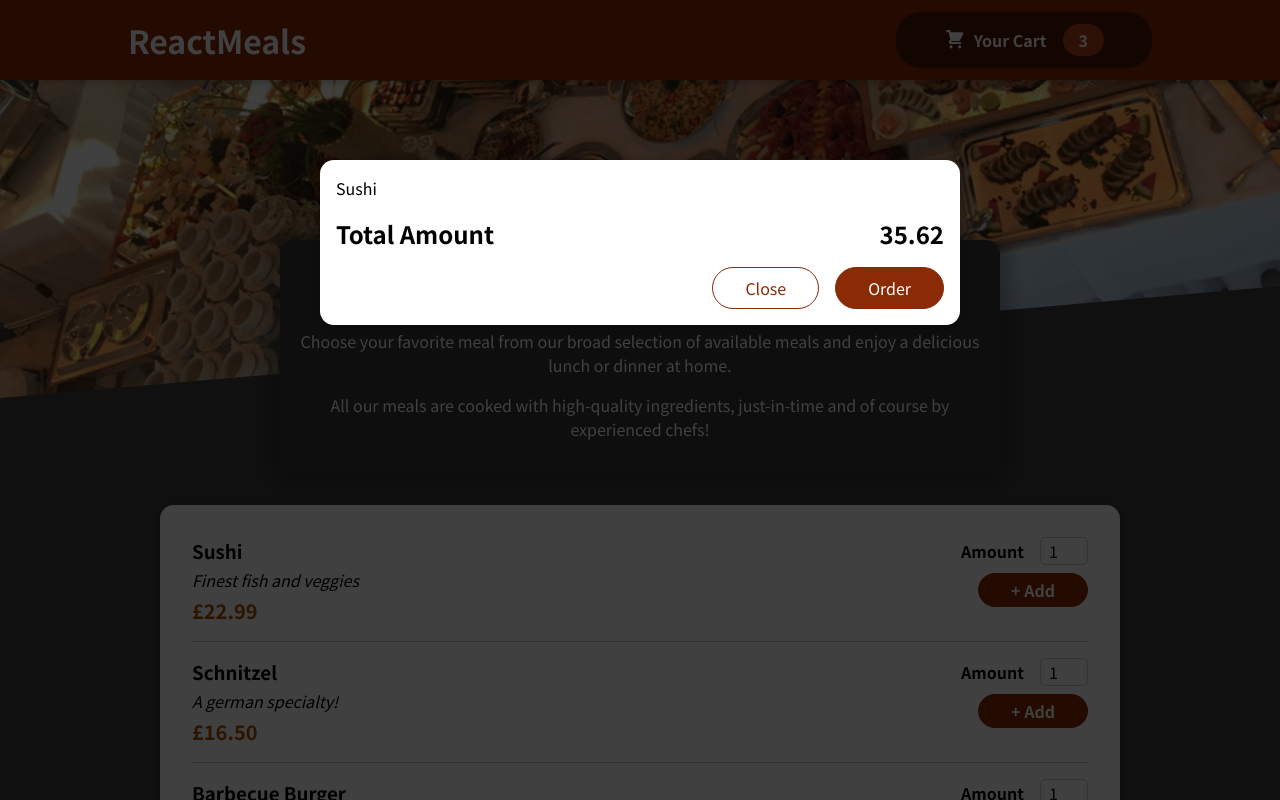
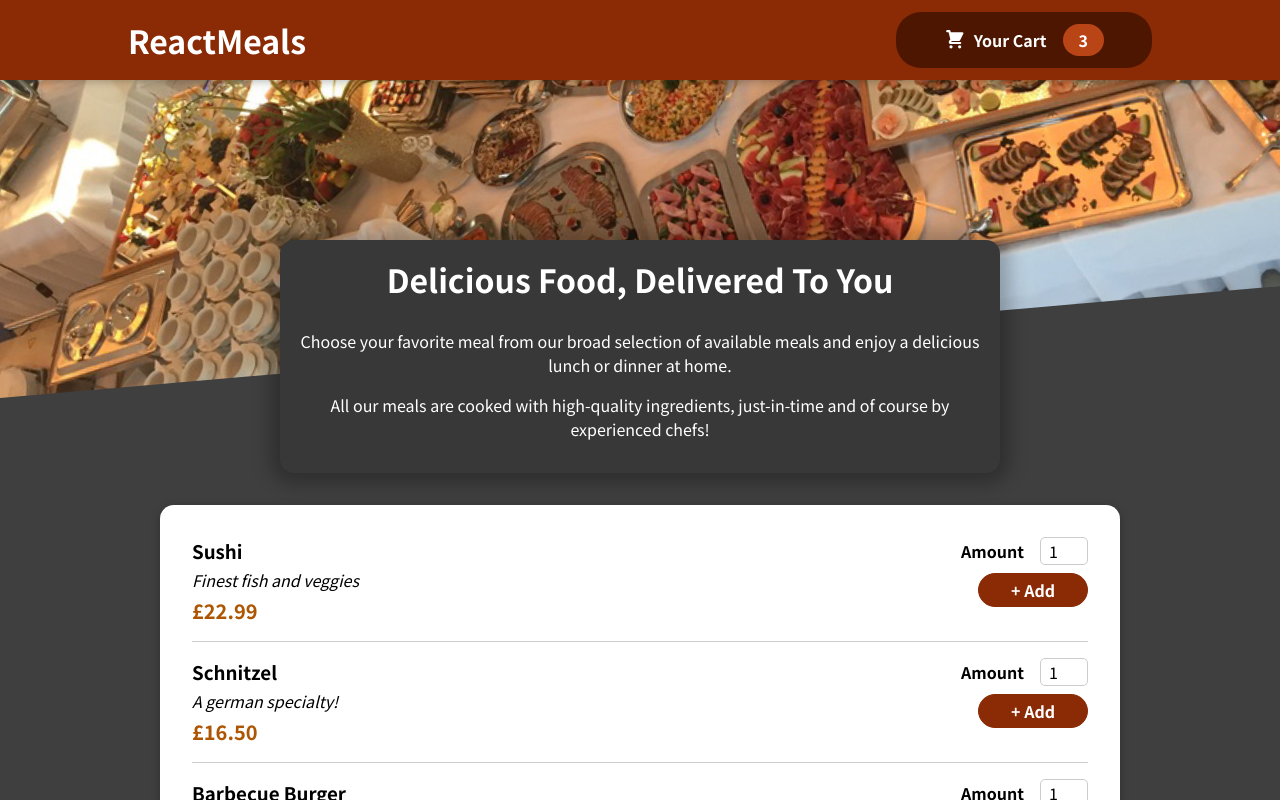
Before and after one commit to Molina-Daniel/react-food-order-app, a React (Create React App) app: page / in a window 1280 px wide. Shown: the top 800 px of the page. Built offline with nearby package versions, Linux system fonts and the light colour scheme.

Commit message:
Add Cart and Modal state management

```diff
--- a/src/App.js
+++ b/src/App.js
@@ -1,13 +1,23 @@
+import { useState } from "react";
 import Cart from "./components/Cart/Cart";
 import Header from "./components/Layout/Header";
 import Meals from "./components/Meals/Meals";
 
 function App() {
+  const [cartIsShown, setCartIsShown] = useState(false);
+
+  const showCartHandler = () => {
+    setCartIsShown(true);
+  };
+
+  const hideCartHandler = () => {
+    setCartIsShown(false);
+  };
+
   return (
-    //New short syntax for Fragments https://es.reactjs.org/docs/fragments.html#short-syntax
     <>
-      <Cart />
-      <Header />
+      {cartIsShown && <Cart onClose={hideCartHandler} />}
+      <Header onShowCart={showCartHandler} />
       <main>
         <Meals />
       </main>
--- a/src/components/Cart/Cart.js
+++ b/src/components/Cart/Cart.js
@@ -2,23 +2,23 @@ import Modal from "../UI/Modal";
 import styles from "./Cart.module.css";
 
 const Cart = (props) => {
-
   const cartItems = [{ id: "c1", name: "Sushi", amount: 2, price: 12.99 }];
 
   return (
-    <Modal>
+    <Modal onClose={props.onClose}>
       <ul className={styles["cart-items"]}>
-      {/* Try to abstract state in order to improve maintainability */}
-      {cartItems.map((item) => (
-        <li>{item.name}</li>
-      ))}
-    </ul>
+        {cartItems.map((item) => (
+          <li>{item.name}</li>
+        ))}
+      </ul>
       <div className={styles.total}>
         <span>Total Amount</span>
         <span>35.62</span>
       </div>
       <div className={styles.actions}>
-        <button className={styles["button--alt"]}>Close</button>
+        <button className={styles["button--alt"]} onClick={props.onClose}>
+          Close
+        </button>
         <button className={styles.button}>Order</button>
       </div>
     </Modal>
--- a/src/components/Layout/Header.js
+++ b/src/components/Layout/Header.js
@@ -4,12 +4,12 @@ import HeaderCartButton from "./HeaderCartButton";
 import mealsImage from "../../assets/meals.jpg";
 import styles from "./Header.module.css";
 
-const Header = () => {
+const Header = (props) => {
   return (
     <Fragment>
       <header className={styles.header}>
         <h1>ReactMeals</h1>
-        <HeaderCartButton />
+        <HeaderCartButton onClick={props.onShowCart} />
       </header>
       <div className={styles["main-image"]}>
         <img src={mealsImage} alt="A table full of delicious food!" />
--- a/src/components/Layout/HeaderCartButton.js
+++ b/src/components/Layout/HeaderCartButton.js
@@ -1,9 +1,9 @@
 import CartIcon from "../Cart/CartIcon";
 import styles from "./HeaderCartButton.module.css";
 
-const HeaderCartButton = () => {
+const HeaderCartButton = (props) => {
   return (
-    <button className={styles.button}>
+    <button className={styles.button} onClick={props.onClick}>
       <span className={styles.icon}>
         <CartIcon />
       </span>
--- a/src/components/UI/Modal.js
+++ b/src/components/UI/Modal.js
@@ -1,9 +1,8 @@
 import ReactDOM from "react-dom";
-import Card from "./Card";
 import styles from "./Modal.module.css";
 
 const Backdrop = (props) => {
-  return <div className={styles.backdrop} />;
+  return <div className={styles.backdrop} onClick={props.onClose} />;
 };
 
 const ModalOverlay = (props) => {
@@ -19,7 +18,10 @@ const portalElement = document.getElementById("overlays");
 const Modal = (props) => {
   return (
     <>
-      {ReactDOM.createPortal(<Backdrop />, portalElement)}
+      {ReactDOM.createPortal(
+        <Backdrop onClose={props.onClose} />,
+        portalElement
+      )}
       {ReactDOM.createPortal(
         <ModalOverlay>{props.children}</ModalOverlay>,
         portalElement
```
